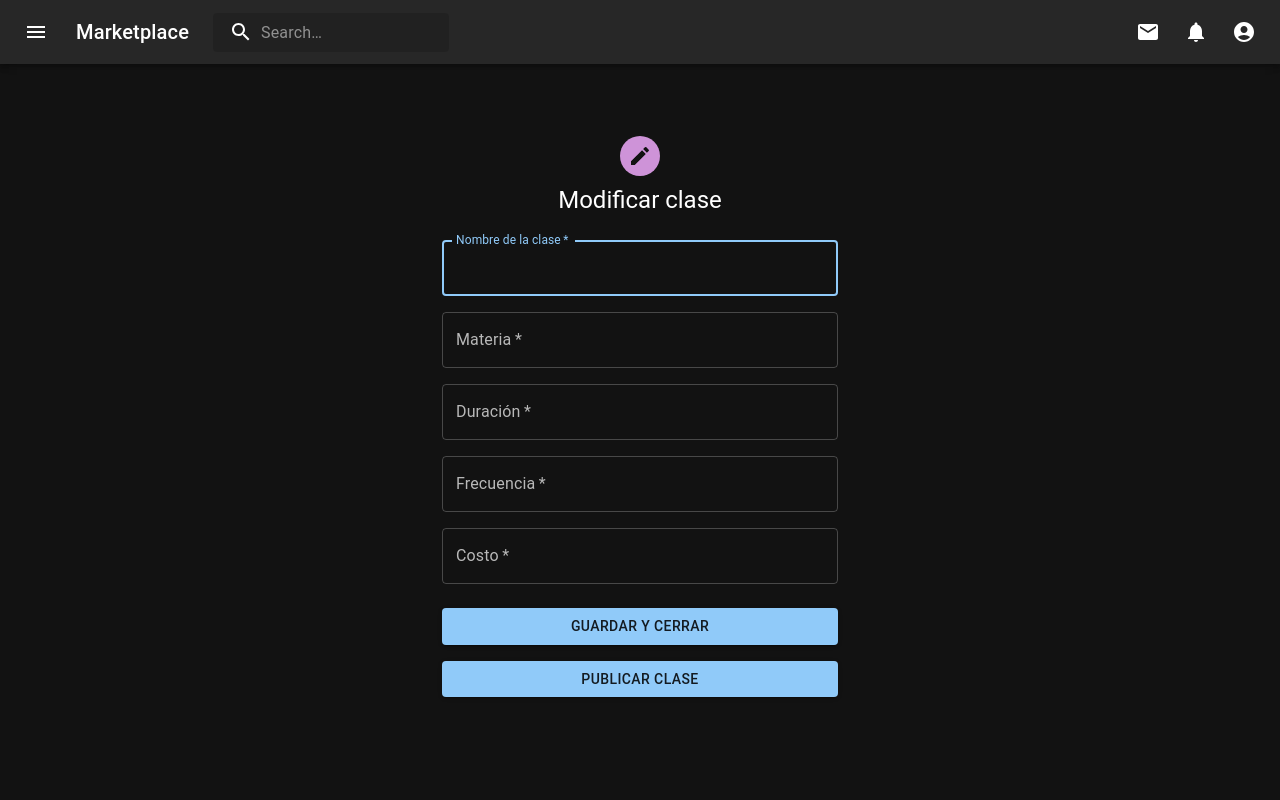
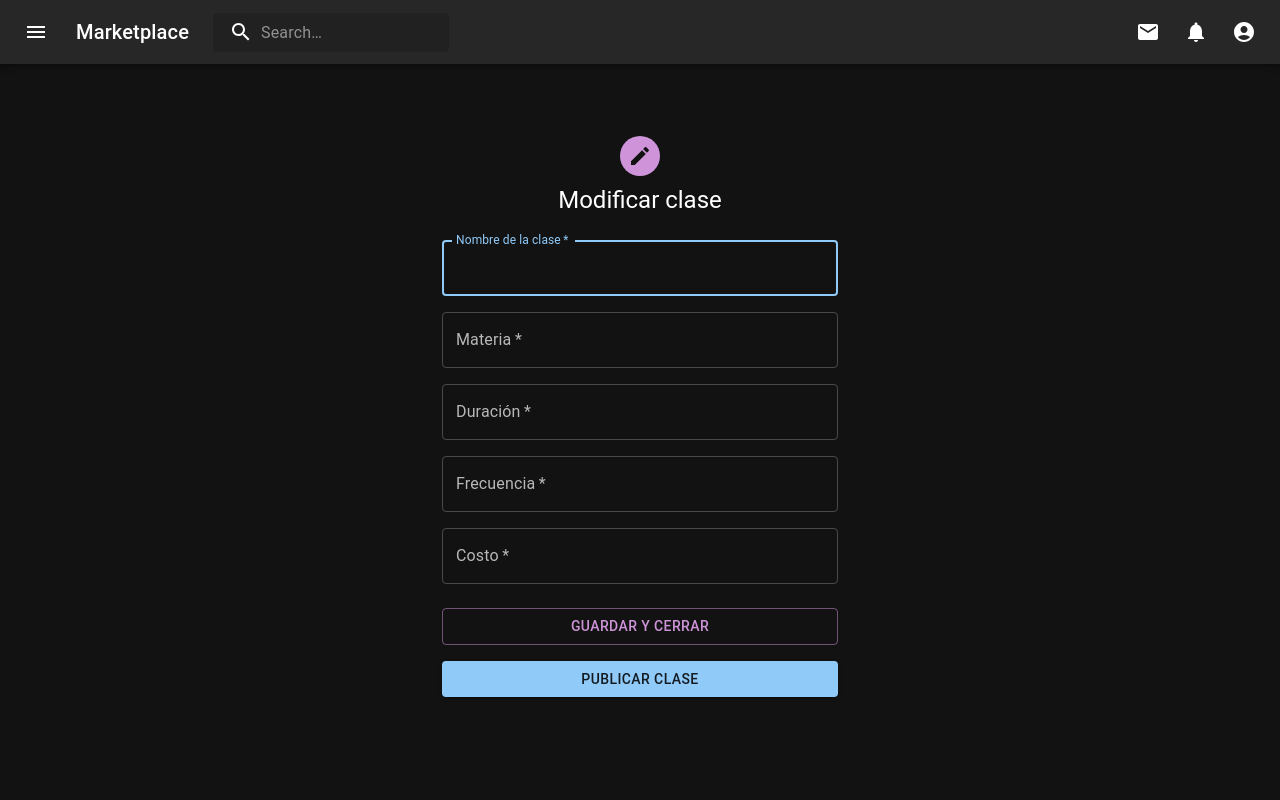
Before and after one commit to 3nu3l/marketplace-profesores-particulares, a Next.js app in the folder frontend/: page /modifyClass in a window 1280 px wide. Shown: the top 800 px of the page. Built offline with nearby package versions, Linux system fonts and the light colour scheme.

Commit message:
Update modifyClass.tsx

```diff
--- a/frontend/pages/modifyClass.tsx
+++ b/frontend/pages/modifyClass.tsx
@@ -101,9 +101,11 @@ export default function ModifyClass() {
                     </Grid>
 
                     <Button
+                        color="secondary"
                         type="submit"
                         fullWidth
-                        variant="contained"
+                        variant="outlined"
+                        //variant="contained"
                         sx={{ mt: 3, mb: 1}}
                     >
                         Guardar y cerrar
```
